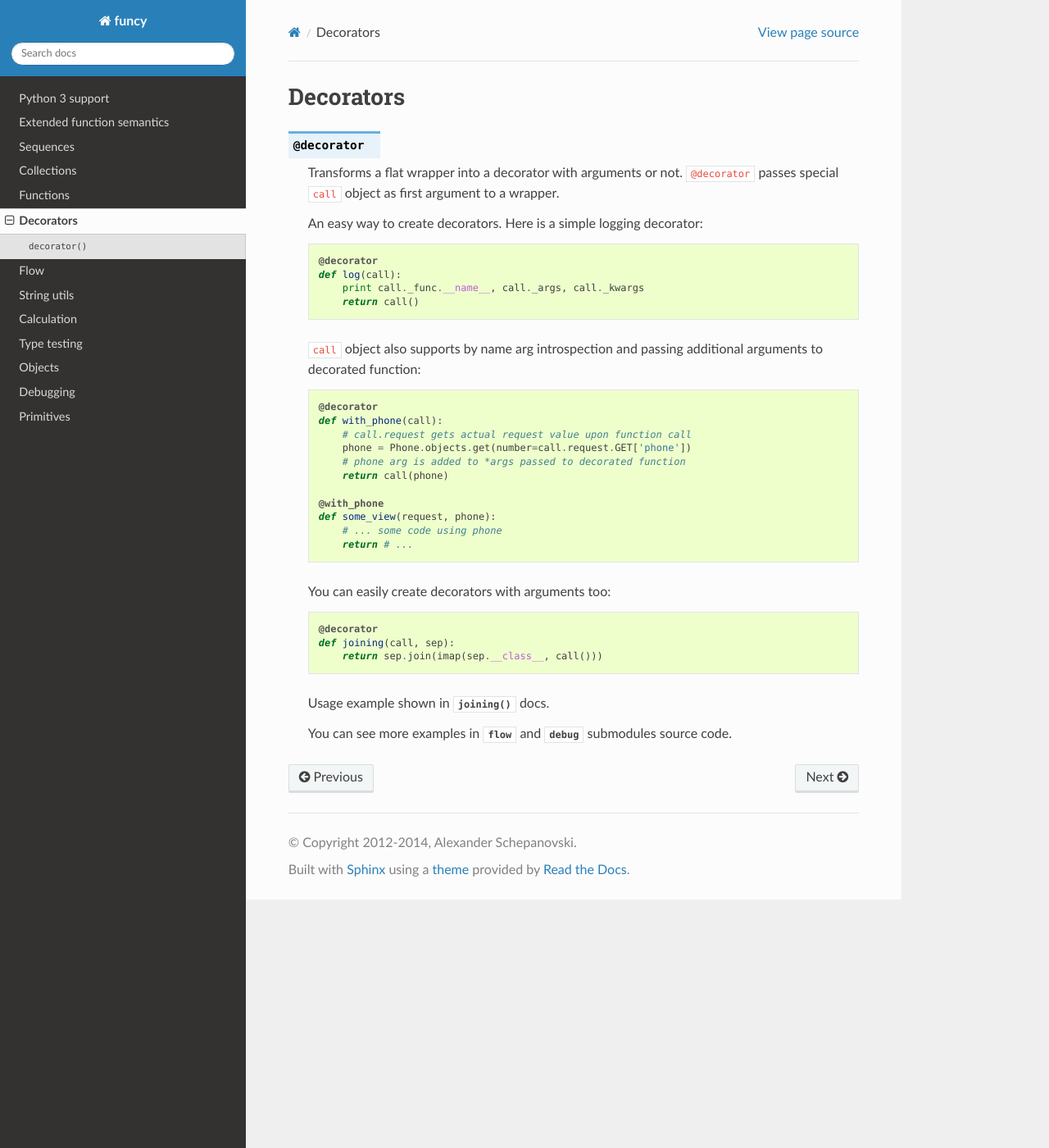
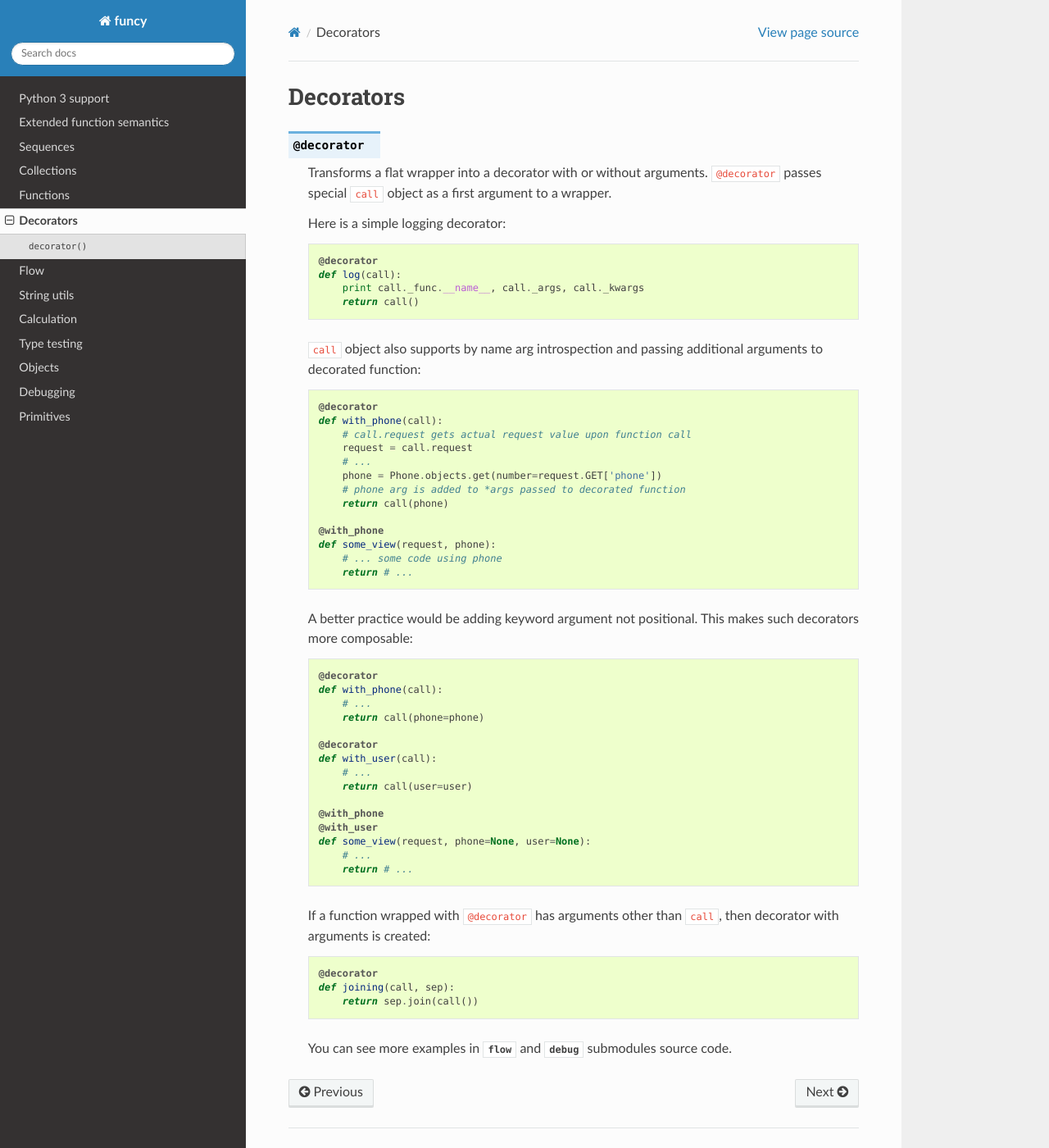
Before and after one commit to Jamaal224/funcy, a Sphinx documentation site: the page built from docs/decorators.rst, in a window 1280 px wide and 1400 px high. Shown: the whole window at 82% size. Built offline with Sphinx 7.4.7 and the Read the Docs theme 2.0.0, drawn with Linux system fonts in a browser that asks for light colours.

Commit message:
Imporoved decorators docs

```diff
--- a/docs/decorators.rst
+++ b/docs/decorators.rst
@@ -3,9 +3,9 @@ Decorators
 
 .. decorator:: decorator
 
-    Transforms a flat wrapper into a decorator with arguments or not. ``@decorator`` passes special ``call`` object as first argument to a wrapper.
+    Transforms a flat wrapper into a decorator with or without arguments. ``@decorator`` passes special ``call`` object as a first argument to a wrapper.
 
-    An easy way to create decorators. Here is a simple logging decorator::
+    Here is a simple logging decorator::
 
         @decorator
         def log(call):
@@ -17,7 +17,9 @@ Decorators
         @decorator
         def with_phone(call):
             # call.request gets actual request value upon function call
-            phone = Phone.objects.get(number=call.request.GET['phone'])
+            request = call.request
+            # ...
+            phone = Phone.objects.get(number=request.GET['phone'])
             # phone arg is added to *args passed to decorated function
             return call(phone)
 
@@ -26,12 +28,28 @@ Decorators
             # ... some code using phone
             return # ...
 
-    You can easily create decorators with arguments too::
+    A better practice would be adding keyword argument not positional. This makes such decorators more composable::
+
+        @decorator
+        def with_phone(call):
+            # ...
+            return call(phone=phone)
+
+        @decorator
+        def with_user(call):
+            # ...
+            return call(user=user)
+
+        @with_phone
+        @with_user
+        def some_view(request, phone=None, user=None):
+            # ...
+            return # ...
+
+    If a function wrapped with ``@decorator`` has arguments other than ``call``, then decorator with arguments is created::
 
         @decorator
         def joining(call, sep):
-            return sep.join(imap(sep.__class__, call()))
-
-    Usage example shown in :func:`joining` docs.
+            return sep.join(call())
 
     You can see more examples in :mod:`flow` and :mod:`debug` submodules source code.
```
